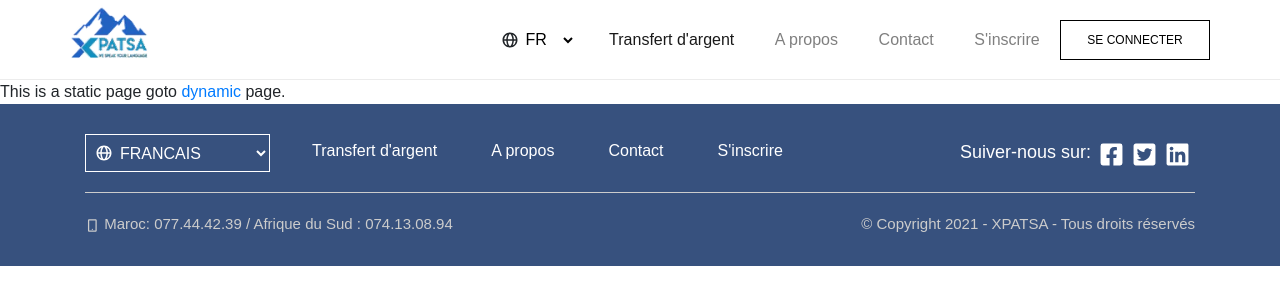
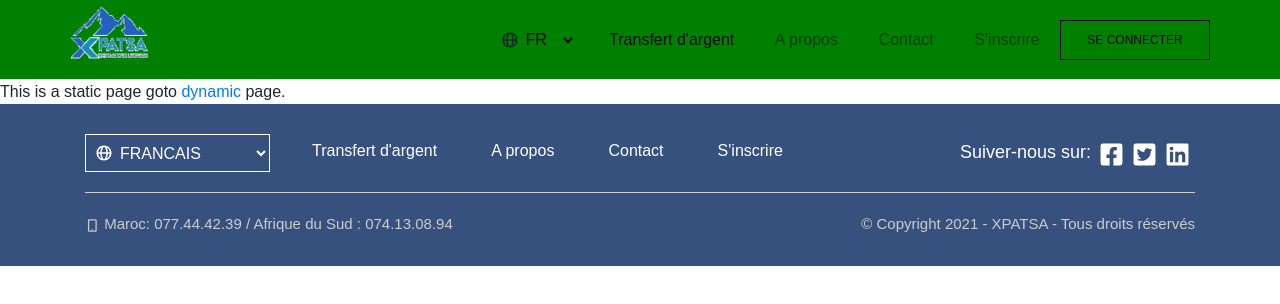
Before and after one commit to elprofa/xpatsa, a Next.js app: page /about in a window 1280 px wide. Shown: the top 304 px of the page. Built offline with nearby package versions, Linux system fonts and the light colour scheme; a web font is replaced by a local one.

Commit message:
navbar logic

```diff
--- a/components/shared/navbar/index.js
+++ b/components/shared/navbar/index.js
@@ -1,12 +1,12 @@
 import React, { useState } from "react";
+import { useRouter } from "next/router";
 import Bouton from "../Bouton/Bouton";
 import DropDownInput from "../dropDownInput/dropDownInput";
-import Image from 'next/image';
-import Link from 'next/link';
+import Image from "next/image";
+import Link from "next/link";
 import clsx from "clsx";
 import {
   Collapse,
-  Navbar,
   NavbarToggler,
   NavbarBrand,
   Nav,
@@ -17,47 +17,43 @@ import {
   DropdownMenu,
   DropdownItem,
   NavbarText,
-  Container
+  Container,
 } from "reactstrap";
+
+import { NavbarWrap } from "./navBar.stc";
 
 const Header = (props) => {
   const [isOpen, setIsOpen] = useState(false);
+  const router = useRouter();
+
+  const { pathname } = router;
 
   const toggle = () => setIsOpen(!isOpen);
 
-  let pathname="";
-  let lien="";
-  var active="";
-
-  if (typeof window !== "undefined") {
-    pathname=window.location.pathname;
-    lien=window.location.href;
-  }
-
-  if(pathname==""|| pathname=="/")
-  {
-    active="navbarActive";
-  }
-
   return (
-      <Navbar color="blue" className={active}  light expand="md">
+    <NavbarWrap color="blue" pathname={pathname} light expand="md">
       <Container className="px-0">
-
-          <NavbarBrand href="/"><Image src='/img/Logo_Xpatsa.png' width={80} height={80} /></NavbarBrand>
+        <NavbarBrand href="/">
+          <Image src="/img/Logo_Xpatsa.png" width={80} height={80} />
+        </NavbarBrand>
         <NavbarToggler onClick={toggle} />
         <Collapse isOpen={isOpen} navbar>
           <Nav className="mx-auto" navbar>
             <NavItem>
-                <DropDownInput OptionList={[{item:"FR",value:"fr"},{item:"EN",value:"en"}]} backgroundColor="transparent"/>
+              <DropDownInput
+                OptionList={[
+                  { item: "FR", value: "fr" },
+                  { item: "EN", value: "en" },
+                ]}
+                backgroundColor="transparent"
+              />
             </NavItem>
             <NavItem>
               <Link href="/transfert">
                 <NavLink active={true} href="transfert">
                   Transfert d'argent
                 </NavLink>
-
               </Link>
-
             </NavItem>
             <NavItem>
               <Link href="/apropos">
@@ -65,29 +61,30 @@ const Header = (props) => {
               </Link>
             </NavItem>
             <NavItem>
-              <Link href='/contact'>
-                <NavLink href="/contact">
-                  Contact
-                </NavLink>
+              <Link href="/contact">
+                <NavLink href="/contact">Contact</NavLink>
               </Link>
             </NavItem>
             <NavItem>
               <Link href="/inscription">
-                <NavLink href="/inscription">
-                  S'inscrire
-                </NavLink>
+                <NavLink href="/inscription">S'inscrire</NavLink>
               </Link>
             </NavItem>
-
           </Nav>
           <Link href="/connexion">
             <NavbarText>
-                <Bouton color="#000" borderColor="#000" minWidth="150px" backgroundColor="transparent" texte="SE CONNECTER" />
+              <Bouton
+                color="#000"
+                borderColor="#000"
+                minWidth="150px"
+                backgroundColor="transparent"
+                texte="SE CONNECTER"
+              />
             </NavbarText>
           </Link>
         </Collapse>
       </Container>
-      </Navbar>
+    </NavbarWrap>
   );
 };
 
--- a/components/shared/navbar/navBar.stc.js
+++ b/components/shared/navbar/navBar.stc.js
@@ -0,0 +1,6 @@
+import { Navbar } from "reactstrap";
+import styled from "styled-components";
+
+export const NavbarWrap = styled(Navbar)`
+  background-color: ${(props) => (props.pathname === "/" ? "yellow" : "green")};
+`;
--- a/pages/_app.js
+++ b/pages/_app.js
@@ -10,6 +10,7 @@ export default function App({ Component, pageProps }) {
     <ApolloProvider client={apolloClient}>
       <Layout>
         <Component {...pageProps} />
+        {console.log(pageProps)}
       </Layout>
     </ApolloProvider>
   );
--- a/pages/transfert.js
+++ b/pages/transfert.js
@@ -1,10 +1,11 @@
 import React from "react";
 import TransferForm from "../components/transferFrom";
 
-const TransfertPage = () => {
+const TransfertPage = (props) => {
   return (
     <div>
       <TransferForm />
+      {console.log(props)}
     </div>
   );
 };
--- a/public/styles/style.js
+++ b/public/styles/style.js
@@ -188,7 +188,7 @@ export const GlobalCSS = createGlobalStyle`
         border:1px solid #fff !important;
     }
 
-    nav.navbarActive.navbar.navbar-expand-md.navbar-light.bg-blue a,
+    /* nav.navbarActive.navbar.navbar-expand-md.navbar-light.bg-blue a,
     nav.navbarActive.navbar.navbar-expand-md.navbar-light.bg-blue select,
     nav.navbarActive.navbar.navbar-expand-md.navbar-light.bg-blue svg,
     nav.navbarActive.navbar.navbar-expand-md.navbar-light.bg-blue button
@@ -198,5 +198,5 @@ export const GlobalCSS = createGlobalStyle`
 
     nav.navbarActive.navbar.navbar-expand-md.navbar-light.bg-blue {
         background: linear-gradient(#0a0a0a, transparent);
-    }
+    } */
 `;
```
Lines whose indentation alone changed are shown as unchanged.
